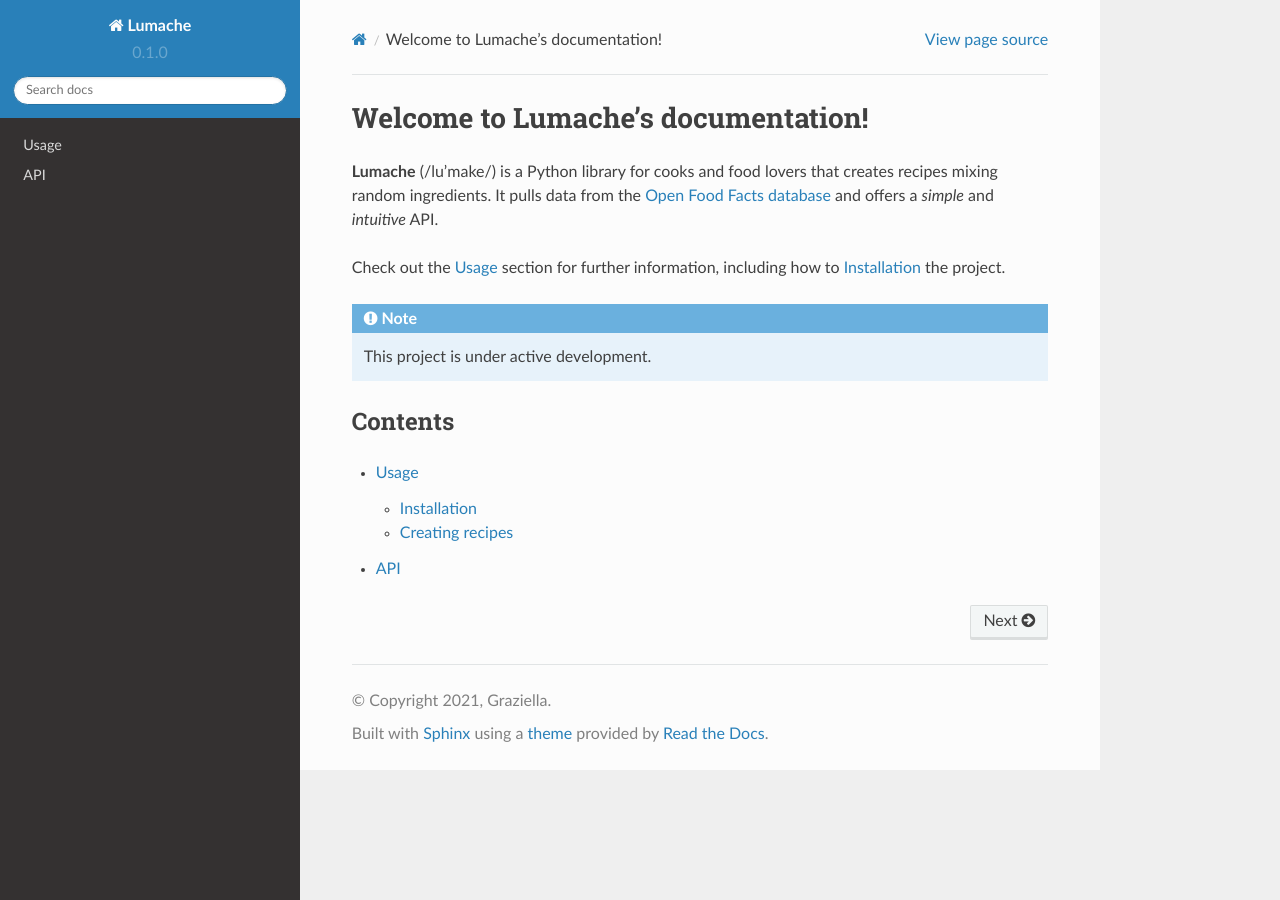
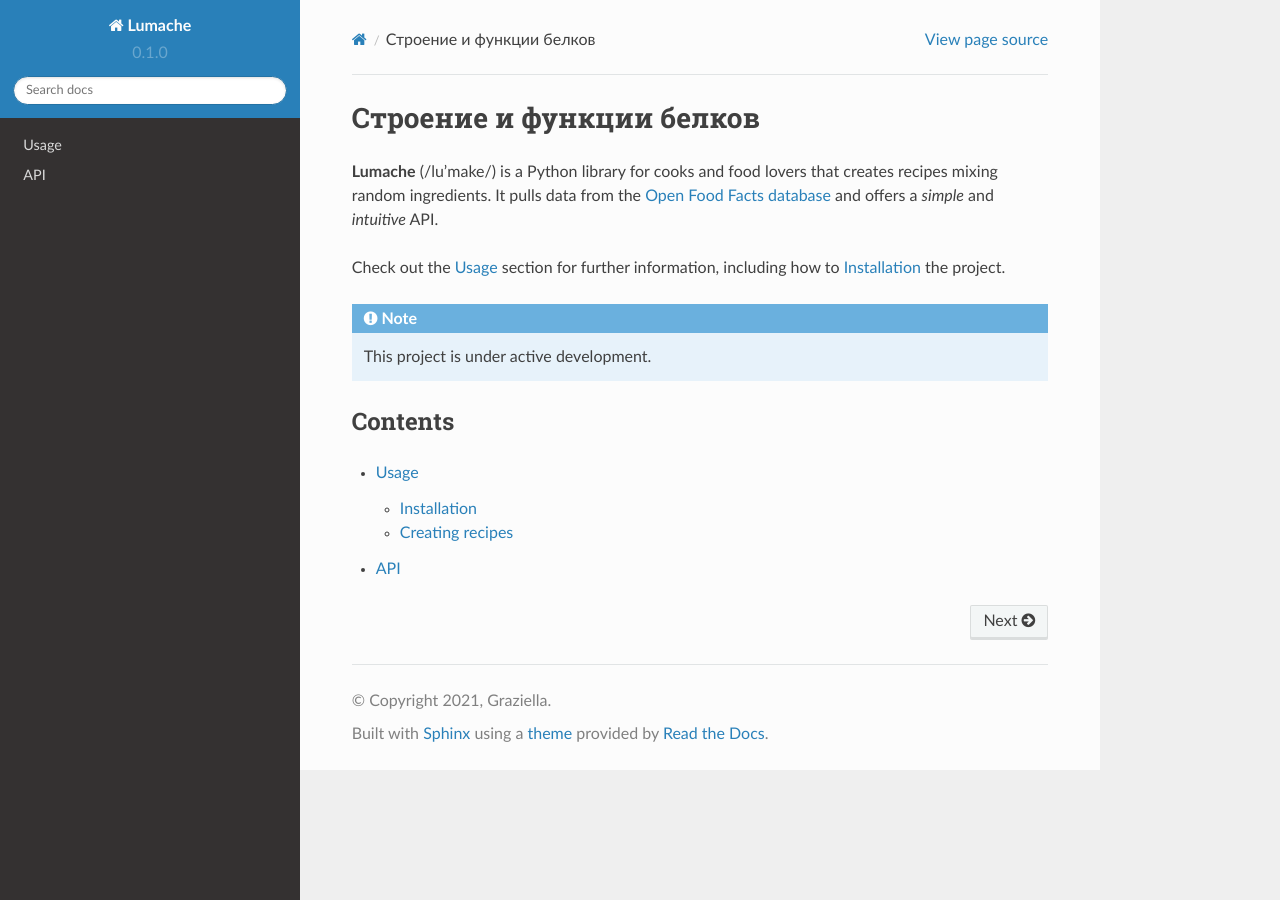
Before and after one commit to neptune2021/test_documentation, a Sphinx documentation site: the page built from docs/source/index.rst, in a window 1280 px wide. Built offline with Sphinx 7.4.7 and the Read the Docs theme 2.0.0, drawn with Linux system fonts in a browser that asks for light colours.

Commit message:
Update index.rst

```diff
--- a/docs/source/index.rst
+++ b/docs/source/index.rst
@@ -1,4 +1,4 @@
-Welcome to Lumache's documentation!
+Строение и функции белков
 ===================================
 
 **Lumache** (/lu'make/) is a Python library for cooks and food lovers
```
